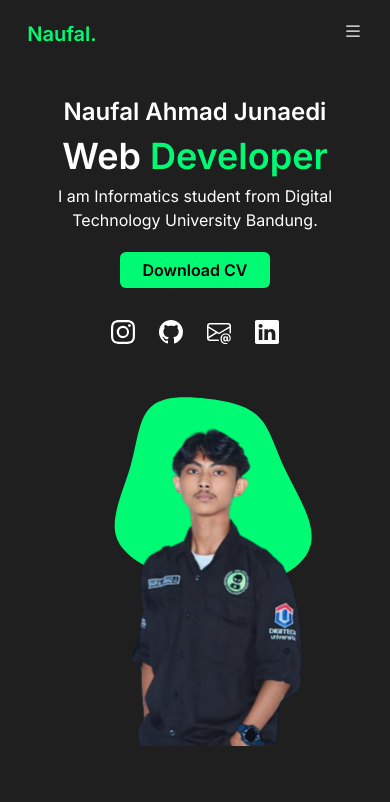
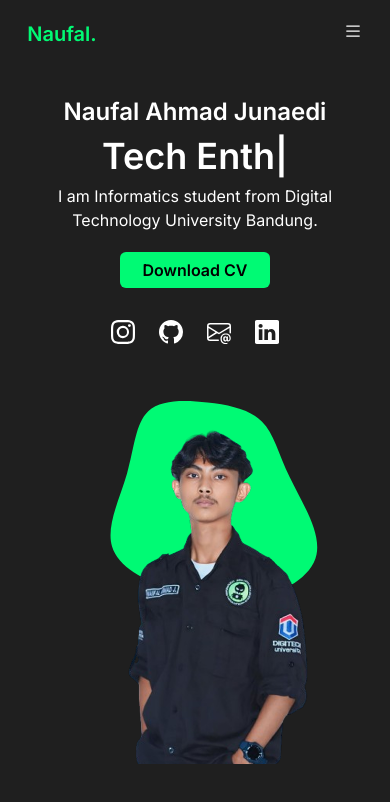
Before and after one commit to naufalDev10/my-portofolio, a React (Vite) app: page / in a window 390 px wide. Shown: the top 802 px of the page. Built offline with nearby package versions, Linux system fonts and the light colour scheme.

Commit message:
add react type animation and update responsive hero section

```diff
--- a/package.json
+++ b/package.json
@@ -16,6 +16,7 @@
     "react-dom": "^19.0.0",
     "react-icons": "^5.5.0",
     "react-router-dom": "^7.4.1",
+    "react-type-animation": "^3.2.0",
     "tailwindcss": "^4.1.1"
   },
   "devDependencies": {
--- a/src/pages/home.jsx
+++ b/src/pages/home.jsx
@@ -1,3 +1,4 @@
+import { useState, useEffect } from "react";
 import { Link } from "react-router-dom";
 import Button from "../components/Elements/Button";
 import {
@@ -7,13 +8,25 @@ import {
     BsLinkedin,
 } from "react-icons/bs";
 import { motion } from "framer-motion"
+import { TypeAnimation } from "react-type-animation"
 
 const MotionButton = motion.create(Button)
 const MotionLink = motion.create(Link)
 
 export default function Home() {
+    const [showTyping, setShowTyping] = useState(false)
+
+    useEffect(() => {
+        const delayTimer = setTimeout(() => {
+            setShowTyping(true)
+        }, 500)
+
+        return () => clearTimeout(delayTimer)
+    }, [])
+
     return (
-        <div className="flex flex-col gap-10 px-[9%] w-full max-w-[1440px] h-screen md:items-center md:gap-8 lg:flex-row lg:h-auto lg:pt-24 xl:h-screen xl:pt-0">
+        <div className="flex justify-center items-center w-full">
+            <div className="flex flex-col gap-10 px-[7%] w-full max-w-[1440px] h-screen md:items-center md:gap-8 lg:flex-row lg:h-auto lg:pt-24 xl:h-screen xl:pt-0">
                 <div className="w-full mt-24 md:w-full md:mt-28">
                     <motion.h2
                         initial={{ opacity: 0, y: 35 }}
@@ -24,10 +37,21 @@ export default function Home() {
                     </motion.h2>
                     <motion.h1
                         initial={{ opacity: 0, y: 35 }}
-                    animate={{ opacity: 1, y: 0 }}
-                    transition={{ duration: 1, delay: 0.5, ease: "easeOut" }}
-                    className="inline-block w-full text-center text-4xl my-2 font-semibold text-white md:text-center md:text-6xl md:my-4 lg:text-left">
-                    Web <span className="text-primaryGreen">Developer</span>
+                        animate={{ opacity: showTyping ? 1 : 0, y: showTyping ? 0 : 35 }}
+                        transition={{ duration: 1, ease: "easeOut" }}
+                        className="inline-block w-full text-center text-4xl my-2 font-semibold text-white md:text-center md:text-5xl md:my-4 lg:text-left"> {
+                            showTyping &&
+                            <TypeAnimation sequence={[
+                                "Student", 1000,
+                                "Tech Enthusiast", 1000,
+                                "Web Developer", 1000
+                            ]}
+                                speed={20}
+                                repeat={Infinity}
+                                cursor={true}
+                            />
+                        }
+                        {/* Web <span className="text-primaryGreen">Developer</span> */}
                     </motion.h1>
                     <motion.p
                         initial={{ opacity: 0, y: 35 }}
@@ -90,9 +114,9 @@ export default function Home() {
                         transition={{ duration: 1, delay: 1, ease: "easeOut" }}
                         src="/blob1.svg"
                         alt="blob"
-                    className="absolute -top-16 left-[5%] translate-1.5 -z-10 md:-top-16 xl:top-8"
+                        className="absolute -top-16 left-[5%] translate-1.5 -z-10 md:-top-16 xl:top-8 2xl:top-44"
                     />
-                <div className=" flex justify-center xl:h-full xl:items-end">
+                    <div className=" flex justify-center xl:h-full xl:items-end 2xl:h-auto">
                         <motion.img
                             initial={{ opacity: 0, x: 30 }}
                             animate={{ opacity: 1, x: 0 }}
@@ -101,5 +125,6 @@ export default function Home() {
                     </div>
                 </div>
             </div >
+        </div>
     );
 }
```
Also changed, not shown: 1 other file (tests, documents, lock files or other folders). Lines whose indentation alone changed are shown as unchanged.
